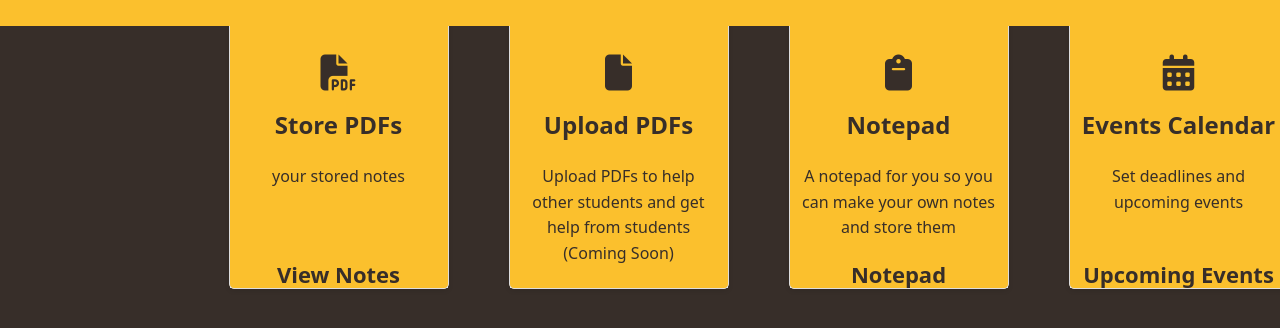
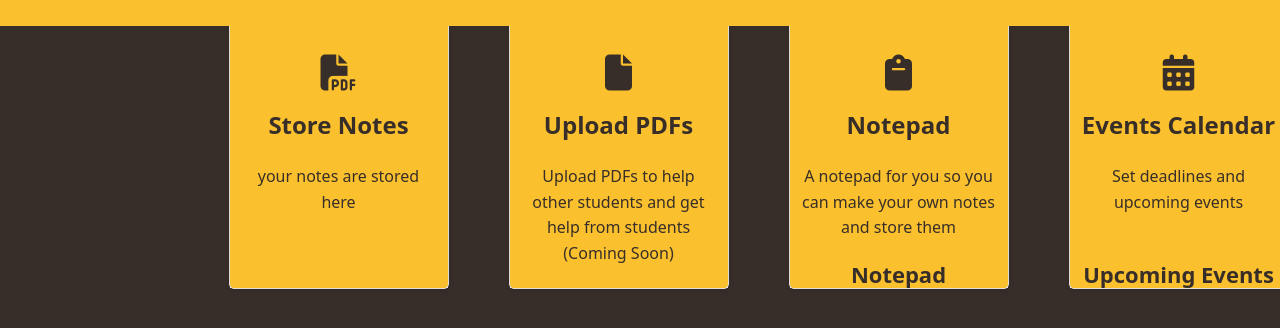
Before and after one commit to AhyanAslam/PROJECT, a Flask app: page / in a window 1280 px wide; the page is wider, and only the part inside the window is pictured. Shown: the part 134-462 px from the top of that part. Run offline with Flask 3, Linux system fonts and the light colour scheme.

Commit message:
final touch

```diff
--- a/templates/landingpage.html
+++ b/templates/landingpage.html
@@ -45,8 +45,8 @@
                     <div class="card">
                         <div class="sbox">
                             <i class="fa-solid fa-file-pdf"></i>
-                            <h3>Store PDFs</h3>
-                            <p>your stored notes</p>
+                            <h3>Store Notes</h3>
+                            <p>your notes are stored here</p>
                             <br>
                             <br>
                             <a href="/viewnotes">View Notes</a>
```
